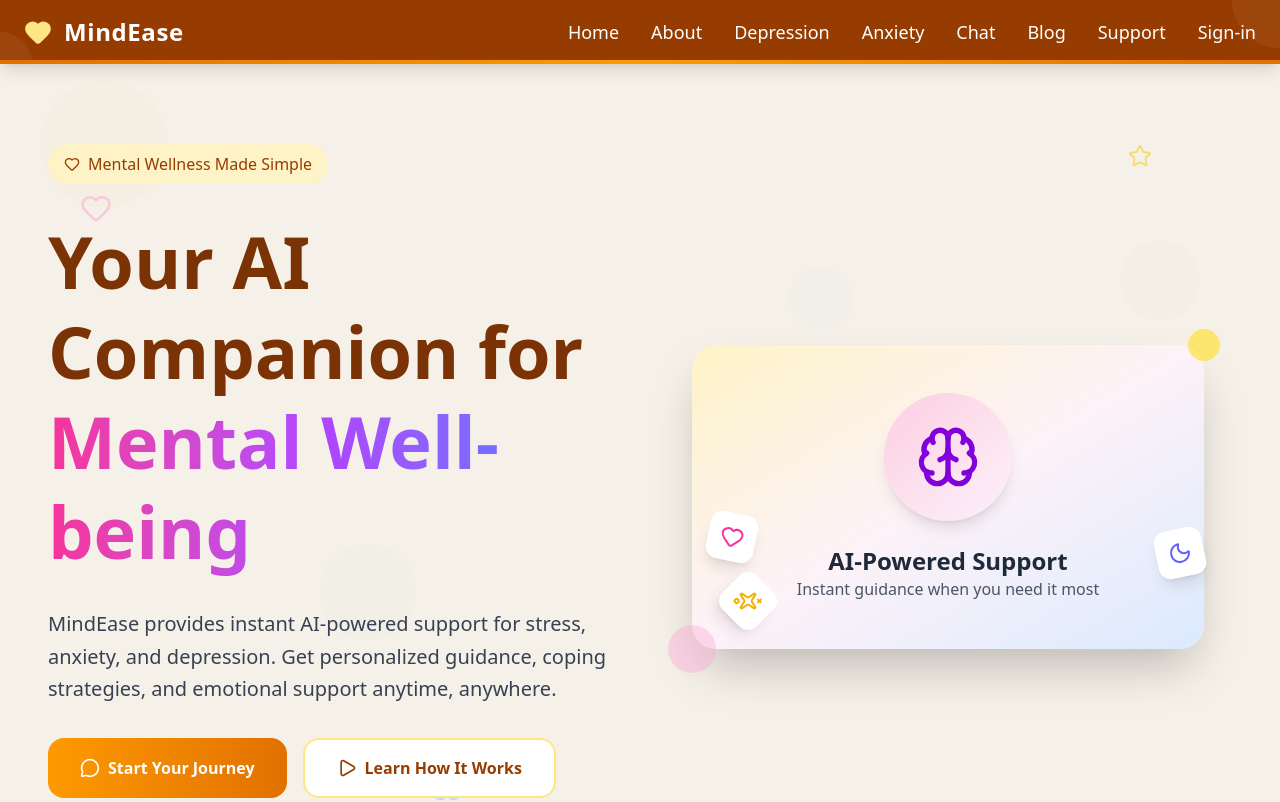
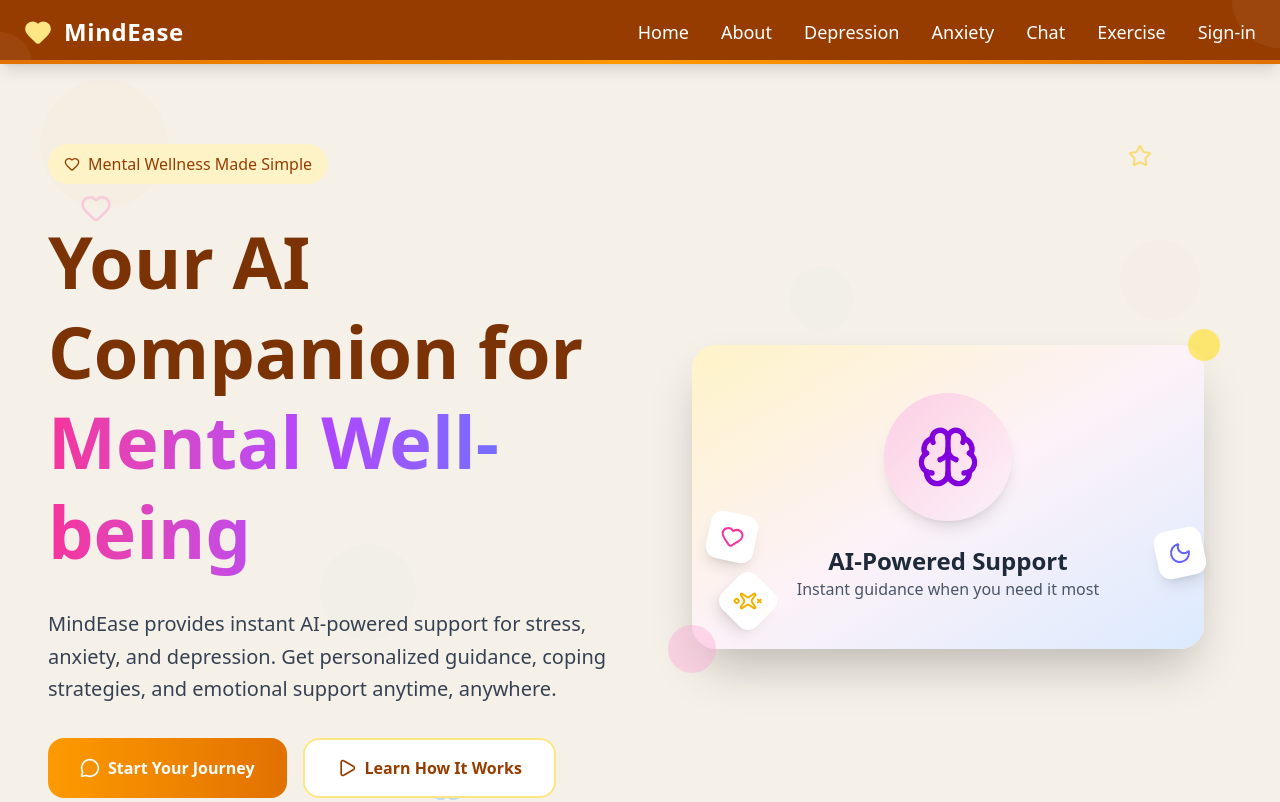
Before and after one commit to harshgajera101/MindEase, a React (Vite) app in the folder frontend/: page / in a window 1280 px wide. Shown: the top 802 px of the page. Built offline with nearby package versions, Linux system fonts and the light colour scheme.

Commit message:
feat: add Exercise link to Navbar and configure Netlify build settings

```diff
--- a/frontend/src/components/Navbar.tsx
+++ b/frontend/src/components/Navbar.tsx
@@ -79,6 +79,13 @@
               <span className="absolute bottom-0 left-0 w-0 h-0.5 bg-amber-200 group-hover:w-full transition-all duration-200"></span>
             </a>
             <a
+              href="/relaxation"
+              className="relative hover:text-amber-200 transition-all duration-200 group"
+            >
+              <span className="relative z-10">Exercise</span>
+              <span className="absolute bottom-0 left-0 w-0 h-0.5 bg-amber-200 group-hover:w-full transition-all duration-200"></span>
+            </a>
+            {/* <a
               href="/blog"
               className="relative hover:text-amber-200 transition-all duration-200 group"
             >
@@ -91,7 +98,7 @@
             >
               <span className="relative z-10">Support</span>
               <span className="absolute bottom-0 left-0 w-0 h-0.5 bg-amber-200 group-hover:w-full transition-all duration-200"></span>
-            </a>
+            </a> */}
              <a
               href="/login"
               className="relative hover:text-amber-200 transition-all duration-200 group"
--- a/frontend/vite.config.ts
+++ b/frontend/vite.config.ts
@@ -6,4 +6,9 @@
 export default defineConfig({
   plugins: [react(), tailwindcss()],
   // base: "/MindEase",
+  base: './', // Important for deployment
+  build: {
+    outDir: 'dist',
+    assetsDir: 'assets'
+  }
 })
```
Also changed, not shown: 1 other file (tests, documents, lock files or other folders).
